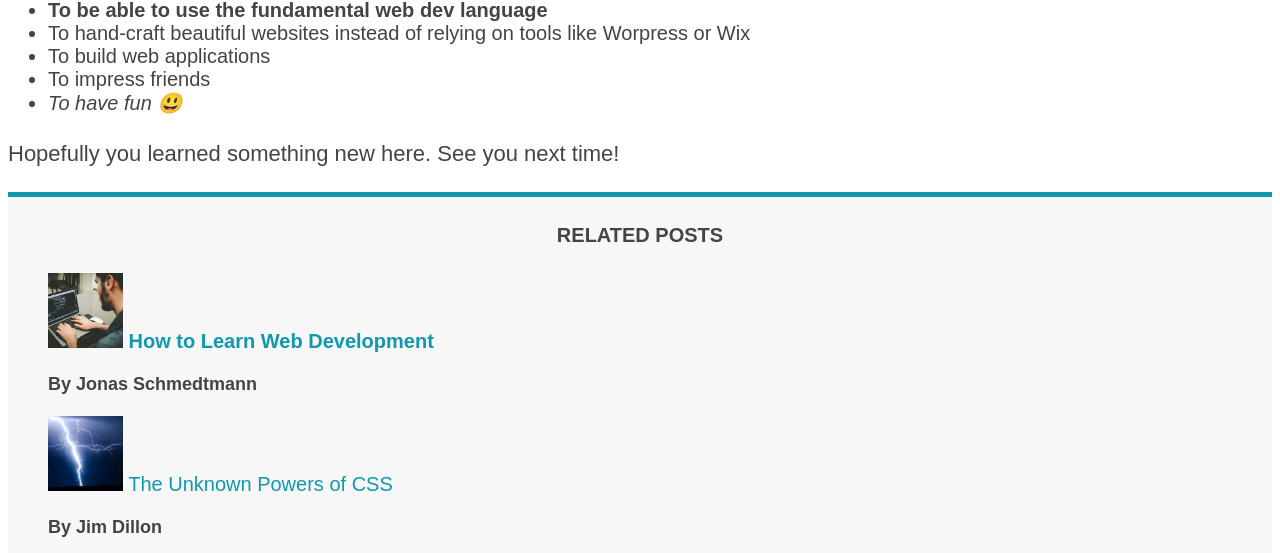
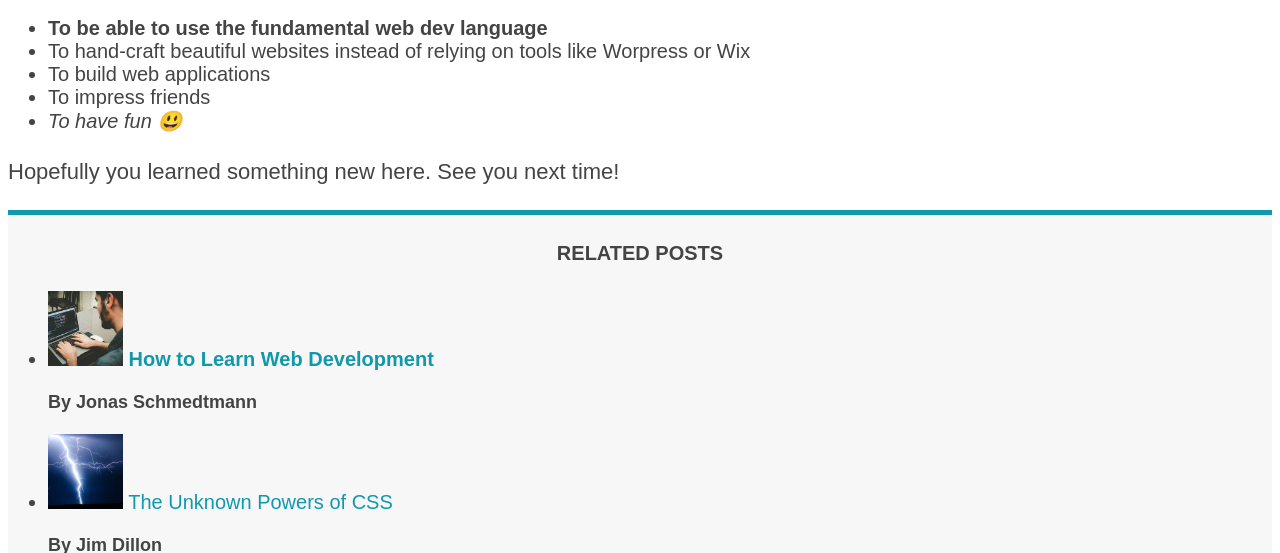
Before and after one commit to Ahmeddsamy/HTML-CSS-Fundamentals, a plain HTML site: page index.html in a window 1280 px wide. Shown: the part 1258-1811 px from the top of the page. Drawn offline with Linux system fonts and the light colour scheme.

Commit message:
Update style.css

```diff
--- a/style.css
+++ b/style.css
@@ -1,12 +1,9 @@
-h1,
-h2,
-h3,
-h4,
-p,
-li {
+body {
+  color: #444;
   font-family: sans-serif;
-  color: #444;
+  border-top: #1098ad 10px solid;
 }
+
 h1,
 h2,
 h3 {
@@ -55,7 +52,7 @@ li {
 }
 
 .list {
-  list-style: none;
+  list-style: ;
 }
 
 .main-header {
```
